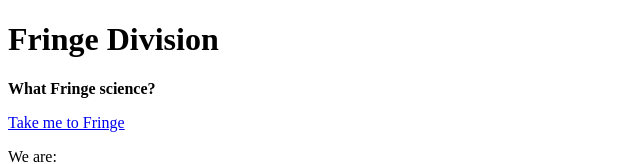
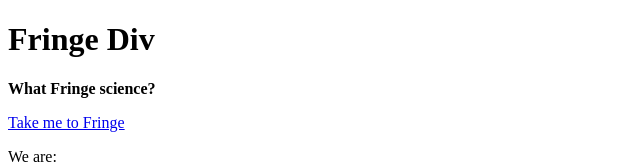
Before and after one commit to ajklavin/Fringe, a plain HTML site: page test.html in a window 1280 px wide. Shown: the top 164 px of the page, without its empty margins (0-640 px from the left). Drawn offline with Linux system fonts and the light colour scheme.

```diff
--- a/test.html
+++ b/test.html
@@ -4,7 +4,7 @@
 	<title>AJ's Fringe Tribute</title>
 </head>
 <body>
-	<h1>Fringe Division</h1>
+	<h1>Fringe Div</h1>
 	<p><b>What Fringe science?</b></p>
 	<a href="https://en.wikipedia.org/wiki/Fringe_(TV_series)" target="_blank" title="take me to google">Take me to Fringe</a>
 	<p>We are:<br>
```
